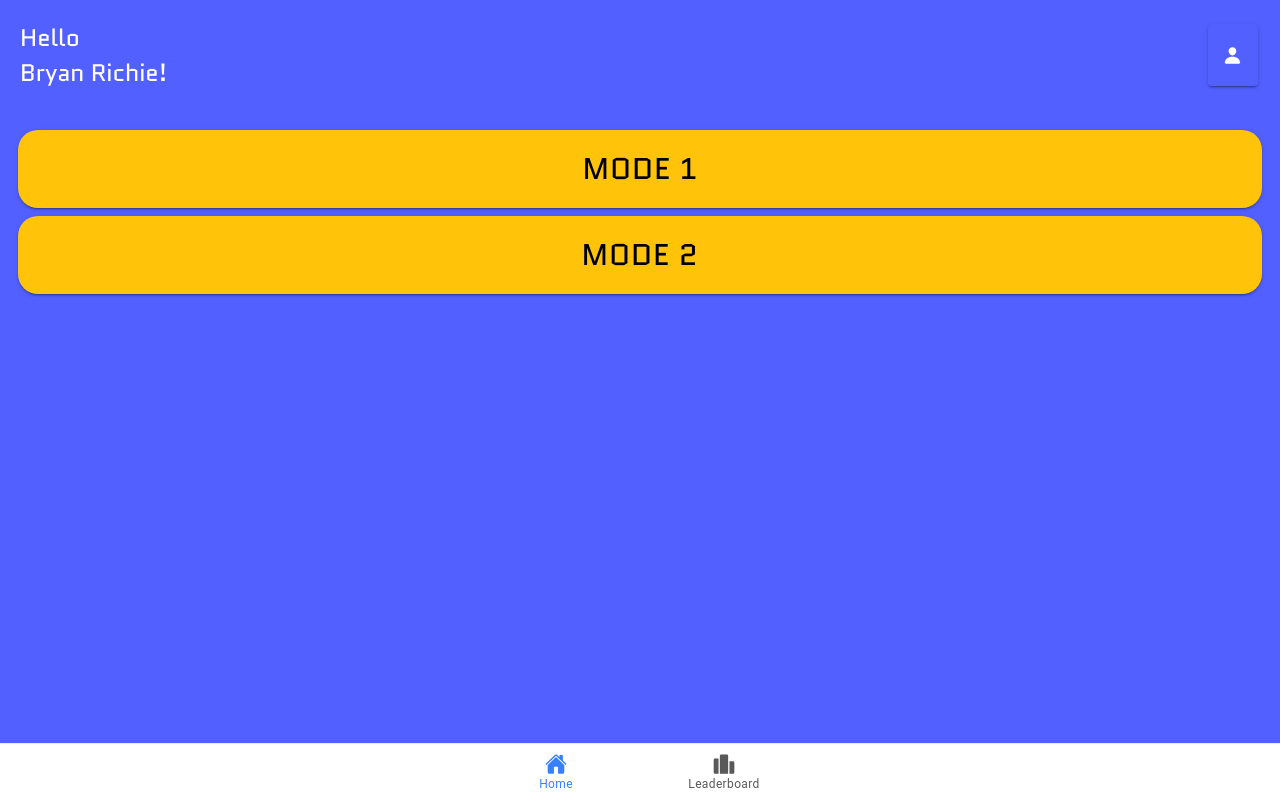
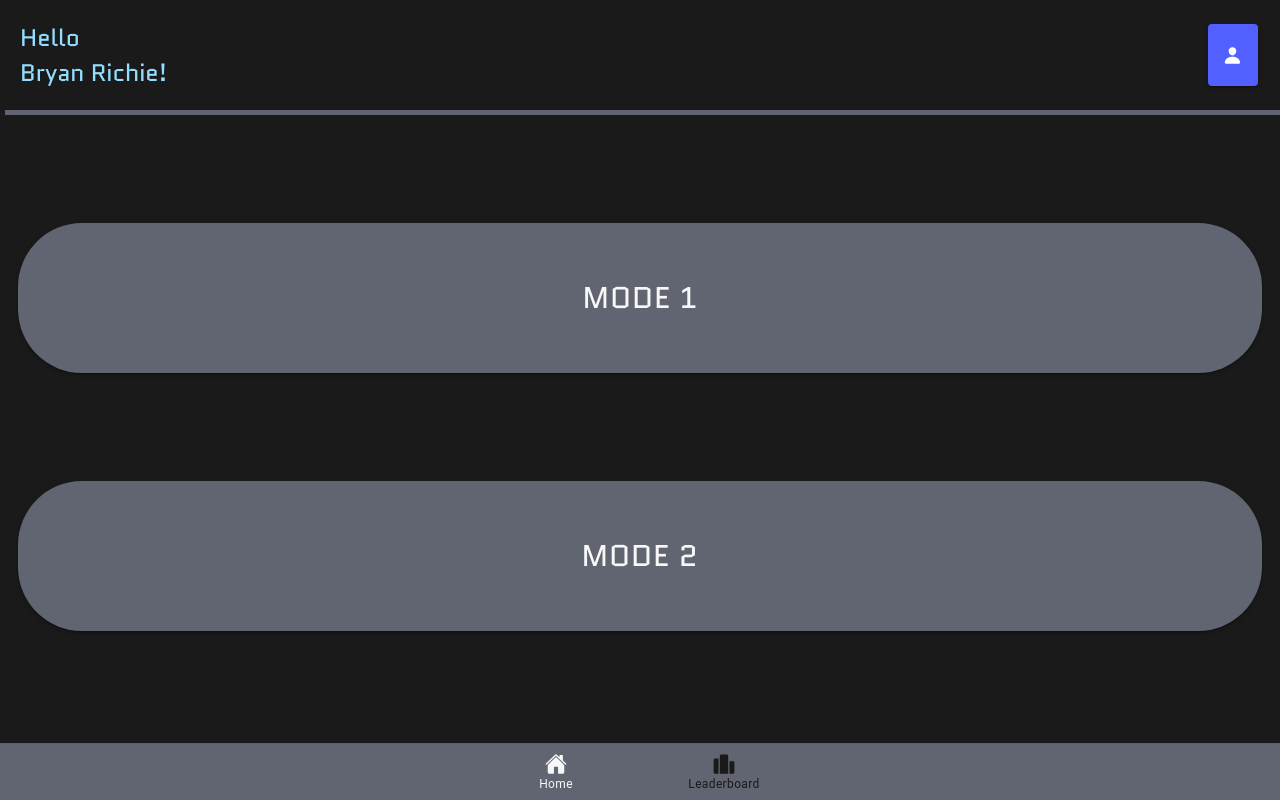
Before and after one commit to Diangelion/TeKaRis, a React (Vite) app: page /register in a window 1280 px wide. Both pictures are taken after a click on the element "REGISTER". Built offline with nearby package versions, Linux system fonts and the light colour scheme; no server answers.

Commit message:
change style login and register

```diff
--- a/package.json
+++ b/package.json
@@ -41,6 +41,7 @@
     "eslint": "^8.35.0",
     "eslint-plugin-react": "^7.32.2",
     "jsdom": "^22.1.0",
+    "sass": "^1.69.5",
     "typescript": "^5.1.6",
     "vite": "^4.3.9",
     "vitest": "^0.32.2"
--- a/src/App.tsx
+++ b/src/App.tsx
@@ -30,6 +30,9 @@ import "@ionic/react/css/display.css";
 
 /* Theme variables */
 import "./theme/variables.css";
+
+// Main css
+import "./main.scss";
 
 // Pages
 import Login from "./pages/Login";
--- /dev/null
+++ b/src/main.scss
@@ -0,0 +1,46 @@
+:root {
+  --primary-color: #1a1a1a;
+  --secondary-color: #f7f7f7;
+  --tertiary-color: #616571;
+  --accent-color: #93deff;
+}
+
+.ios body {
+  --ion-background-color: var(--primary-color);
+}
+
+.md body {
+  --ion-background-color: var(--primary-color);
+}
+
+a {
+  text-decoration: none;
+  color: var(--tertiary-color);
+}
+
+ion-button {
+  --background: var(--tertiary-color);
+  --color: var(--secondary-color);
+}
+
+ion-input {
+  --background: transparent !important;
+  --color: var(--secondary-color) !important;
+  --highlight-color-focused: var(--secondary-color) !important;
+  --highlight-color-valid: var(--secondary-color) !important;
+}
+
+ion-tab-bar {
+  --background: var(--tertiary-color);
+  --color: var(--primary-color);
+}
+
+ion-tab-button {
+  --color: var(--primary-color);
+  --color-selected: var(--secondary-color);
+}
+
+ion-header {
+  --webkit-box-shadow: 5px 5px var(--tertiary-color) !important;
+  box-shadow: 5px 5px var(--tertiary-color) !important;
+}
--- a/src/pages/Home.tsx
+++ b/src/pages/Home.tsx
@@ -1,28 +1,20 @@
 import {
   IonButton,
-  IonCol,
   IonContent,
-  IonGrid,
   IonHeader,
   IonIcon,
-  IonInput,
-  IonItem,
   IonLabel,
   IonPage,
-  IonRow,
-  IonTitle,
-  IonToolbar,
 } from "@ionic/react";
 import React, { useContext, useRef, useState } from "react";
 import { person } from "ionicons/icons";
 
-import "../styles/Home.css";
+import "../styles/Home.scss";
 
 const Home: React.FC = () => {
   return (
-    <IonPage>
-      <IonHeader></IonHeader>
-      <IonContent color="tertiary">
+    <IonPage id="HomePageContainer">
+      <IonHeader>
         <div className="box-header">
           <div className="box-judul">
             <IonLabel>Hello</IonLabel>
@@ -32,11 +24,15 @@ const Home: React.FC = () => {
             <IonIcon icon={person} />
           </IonButton>
         </div>
+      </IonHeader>
+
+      <IonContent>
         <div className="box-mode ion-padding">
-          <IonButton className="button-mode1" color="warning" routerLink="/mode1">
+          <IonButton className="play-button" shape="round" routerLink="/mode1">
             <IonLabel className="label-button ion-padding">Mode 1</IonLabel>
           </IonButton>
-          <IonButton className="button-mode2" color="warning">
+
+          <IonButton className="play-button" shape="round">
             <IonLabel className="label-button ion-padding">Mode 2</IonLabel>
           </IonButton>
         </div>
--- a/src/pages/Login.tsx
+++ b/src/pages/Login.tsx
@@ -14,7 +14,8 @@ import {
 import React, { useContext, useRef, useState } from "react";
 import { eye, eyeOff } from "ionicons/icons";
 
-import "../styles/Login.css";
+import "../styles/Login.scss";
+import "../styles/Login.scss";
 
 interface LoginDataProps {
   email: string;
@@ -66,24 +67,18 @@ const Login: React.FC = () => {
   const [showPassword, setShowPassword] = useState(false);
   const toggleShowPassword = () => {
     setShowPassword(!showPassword);
-  }
+  };
 
   return (
-    <IonPage>
-      <IonHeader>
+    <IonPage id="LoginPageContainer">
+      <IonContent className="ion-padding">
         <div className="border-logo ion-text-center">
           <IonLabel className="logo">TeKaRis</IonLabel>
-          <IonLabel className="judul">Login</IonLabel>
         </div>
-      </IonHeader>
-
-      {/* <IonContent color="dark" className="ion-text-center"> */}
-      <IonContent className="ion-padding ">
+        <h1 className="judul">Login</h1>
         <IonGrid>
-          <IonRow className="ion-margin-bottom">
+          <IonRow>
             <IonCol>
-              {/* <IonLabel position="floating">Enter your email</IonLabel>
-              <IonInput></IonInput> */}
               <IonInput
                 className={`${isValid && "ion-valid"} ${
                   isValid === false && "ion-invalid"
@@ -105,11 +100,9 @@ const Login: React.FC = () => {
 
           <IonRow>
             <IonCol>
-              {/* <IonLabel position="floating">Enter your password </IonLabel>
-                <IonInput></IonInput> */}
               <IonItem>
                 <IonInput
-                  type={showPassword ? 'text' : 'password'}
+                  type={showPassword ? "text" : "password"}
                   fill="solid"
                   label="Password"
                   labelPlacement="floating"
@@ -118,17 +111,21 @@ const Login: React.FC = () => {
                     handleInputChange(event);
                   }}
                   onIonBlur={() => markTouched()}
-                >
-                </IonInput>
-                <IonIcon slot="end" icon={showPassword ? eye : eyeOff} onClick={toggleShowPassword}/>
+                ></IonInput>
+                <IonIcon
+                  slot="end"
+                  icon={showPassword ? eye : eyeOff}
+                  onClick={toggleShowPassword}
+                />
               </IonItem>
             </IonCol>
           </IonRow>
 
-          <IonRow className="ion-margin-vertical">
+          <IonRow className="ion-margin-vertical ">
             <IonCol>
-              {/* <IonButton onClick={handleLogin}>Login</IonButton> */}
-              <IonButton routerLink="/home">Login</IonButton>
+              <IonButton shape="round" routerLink="/home">
+                Login
+              </IonButton>
             </IonCol>
           </IonRow>
 
@@ -138,13 +135,6 @@ const Login: React.FC = () => {
                 Does not have an account?{" "}
               </IonLabel>
               <a href="/register">Register</a>
-              {/* <IonButton
-                routerLink="/register"
-                className="text-font"
-                fill="clear"
-              >
-                Register
-              </IonButton> */}
             </IonCol>
           </IonRow>
         </IonGrid>
--- a/src/styles/Home.css
+++ /dev/null
@@ -1,28 +0,0 @@
-@import url('https://fonts.googleapis.com/css2?family=Quantico&display=swap');
-
-.box-header {
-    display: flex;
-    justify-content: space-between;
-    padding: 20px;
-}
-
-.box-judul {
-    display: flex;
-    flex-direction: column;
-    font-size: 24px;
-    font-family: "Quantico";
-}
-
-.box-mode {
-    display: flex;
-    flex-direction: column;
-}
-
-.label-button {
-    font-size: 30px;
-    font-family: "Quantico";
-}
-
-.button-mode1, .button-mode2 {
-    --border-radius: 20px !important;
-}
--- /dev/null
+++ b/src/styles/Home.scss
@@ -0,0 +1,34 @@
+@import url("https://fonts.googleapis.com/css2?family=Quantico&display=swap");
+
+#HomePageContainer {
+  .box-header {
+    display: flex;
+    justify-content: space-between;
+    padding: 20px;
+    color: var(--accent-color);
+  }
+
+  .box-judul {
+    display: flex;
+    flex-direction: column;
+    font-size: 24px;
+    font-family: "Quantico";
+  }
+
+  .box-mode {
+    display: flex;
+    flex-direction: column;
+    justify-content: center;
+    row-gap: 100px;
+    height: 100%;
+  }
+
+  .label-button {
+    font-size: 30px;
+    font-family: "Quantico";
+  }
+
+  .play-button {
+    height: 150px;
+  }
+}
--- a/src/styles/Login.css
+++ /dev/null
@@ -1,23 +0,0 @@
-@import url('https://fonts.googleapis.com/css2?family=Quantico&display=swap');
-
-.border-logo {
-    display: flex;
-    flex-direction: column;
-    margin: 50px 30px;
-    padding-bottom: 30px;
-    border-bottom: 1px solid black;
-}
-
-.logo, .judul {
-    font-size: 50px;
-    font-family: 'Quantico';
-}
-
-.text-font {
-    font-family: 'Quantico';
-}
-
-.input {
-    margin-left: 30px;
-    margin-right: 30px;
-}
--- /dev/null
+++ b/src/styles/Login.scss
@@ -0,0 +1,32 @@
+@import url("https://fonts.googleapis.com/css2?family=Quantico&display=swap");
+
+#LoginPageContainer {
+  .logo,
+  .judul,
+  .text-font {
+    font-family: "Quantico";
+  }
+
+  .logo {
+    font-size: 40px;
+    color: var(--accent-color);
+  }
+
+  .judul {
+    font-size: 30px;
+    color: var(--accent-color);
+    text-align: center;
+  }
+
+  .border-logo {
+    display: flex;
+    flex-direction: column;
+    margin: 25px 15px;
+    padding-bottom: 15px;
+    border-bottom: 1px solid var(--tertiary-color);
+  }
+
+  .text-font {
+    color: var(--secondary-color);
+  }
+}
--- a/src/styles/Register.css
+++ /dev/null
@@ -1,23 +0,0 @@
-@import url('https://fonts.googleapis.com/css2?family=Quantico&display=swap');
-
-.border-logo {
-    display: flex;
-    flex-direction: column;
-    margin: 50px 30px;
-    padding-bottom: 30px;
-    border-bottom: 1px solid black;
-}
-
-.logo, .judul {
-    font-size: 50px;
-    font-family: 'Quantico';
-}
-
-.text-font {
-    font-family: 'Quantico';
-}
-
-.input {
-    margin-left: 30px;
-    margin-right: 30px;
-}
```
Also changed, not shown: src/pages/Register.tsx (+21 -43 lines), src/styles/Register.scss (added, +32 -0 lines), 1 other file (tests, documents, lock files or other folders).
